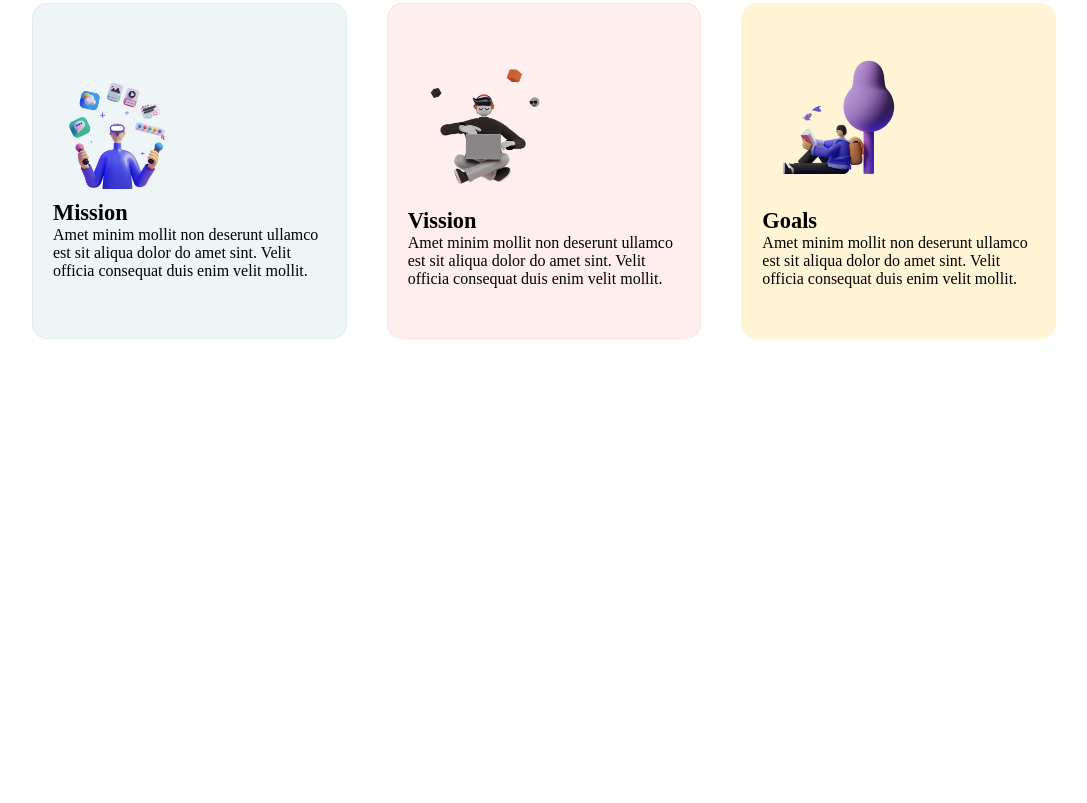
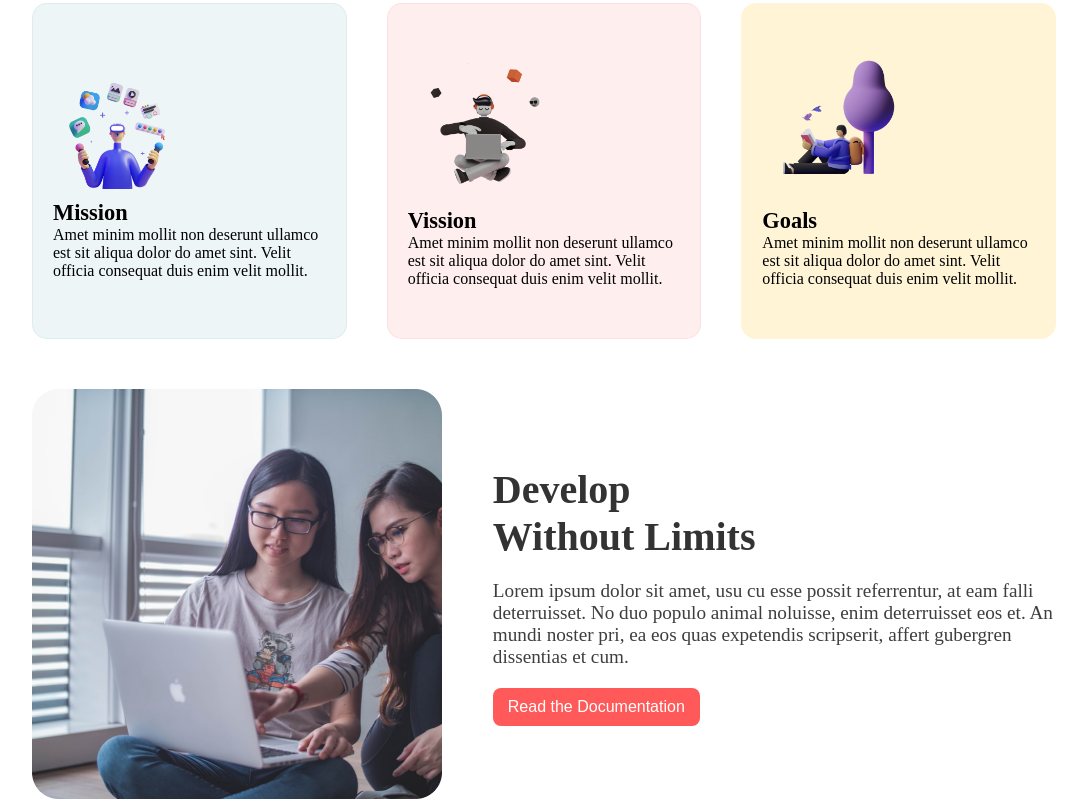
Before and after one commit to selimdotme/mission-2024, a plain HTML site: page index.html in a window 1280 px wide. Shown: the part 703-1506 px from the top of the page, without its empty margins (96-1183 px from the left). Before the commit the page ends 1042 px from the top, so only its background shows below. Drawn offline with Linux system fonts and the light colour scheme.

Commit message:
add develop section

```diff
--- a/index.html
+++ b/index.html
@@ -71,6 +71,26 @@
                 </div>
             </div>
         </section>
+        <!-- Develop section start here -->
+        <section class="container">
+            <!-- develop start -->
+            <div class="develop">
+                <!-- develop img  -->
+                <div class="develop-img">
+                    <img src="./images/pictures/coding.png" alt="">
+                </div>
+                <!-- develop contain -->
+                <div class="develop-contain">
+                    <h2 class="develop-tittle primary-color">Develop <br>
+                        Without Limits</h2>
+                    <p class="dv-des secondary-color">Lorem ipsum dolor sit amet, usu cu esse possit referrentur, at eam falli deterruisset. No duo populo animal noluisse, enim deterruisset eos et. An mundi noster pri, ea eos quas expetendis scripserit, affert gubergren dissentias et cum.</p>
+                    <button class="btn-primary">
+                        Read the  Documentation
+                    </button>
+                </div>
+            </div>
+
+        </section>
     </main>
     <!-- footer -->
     <footer>
--- a/styles/mission.css
+++ b/styles/mission.css
@@ -90,3 +90,27 @@ header p{
 .card-img img{
     width:100%;
 }
+
+/* develop section style start here */
+.develop{
+    margin-top: 50px;
+    display: flex;
+    justify-content: space-between;
+    align-items: center;
+}
+.develop-img{
+    width:40%;
+}
+.develop-contain{
+    width:55%;
+}
+.develop-img img{
+    width:100%
+}
+.develop-tittle{
+    font-size: 2.5rem;
+}
+.dv-des{
+    margin: 20px 0;
+    font-size: 1.2rem;
+}
```
